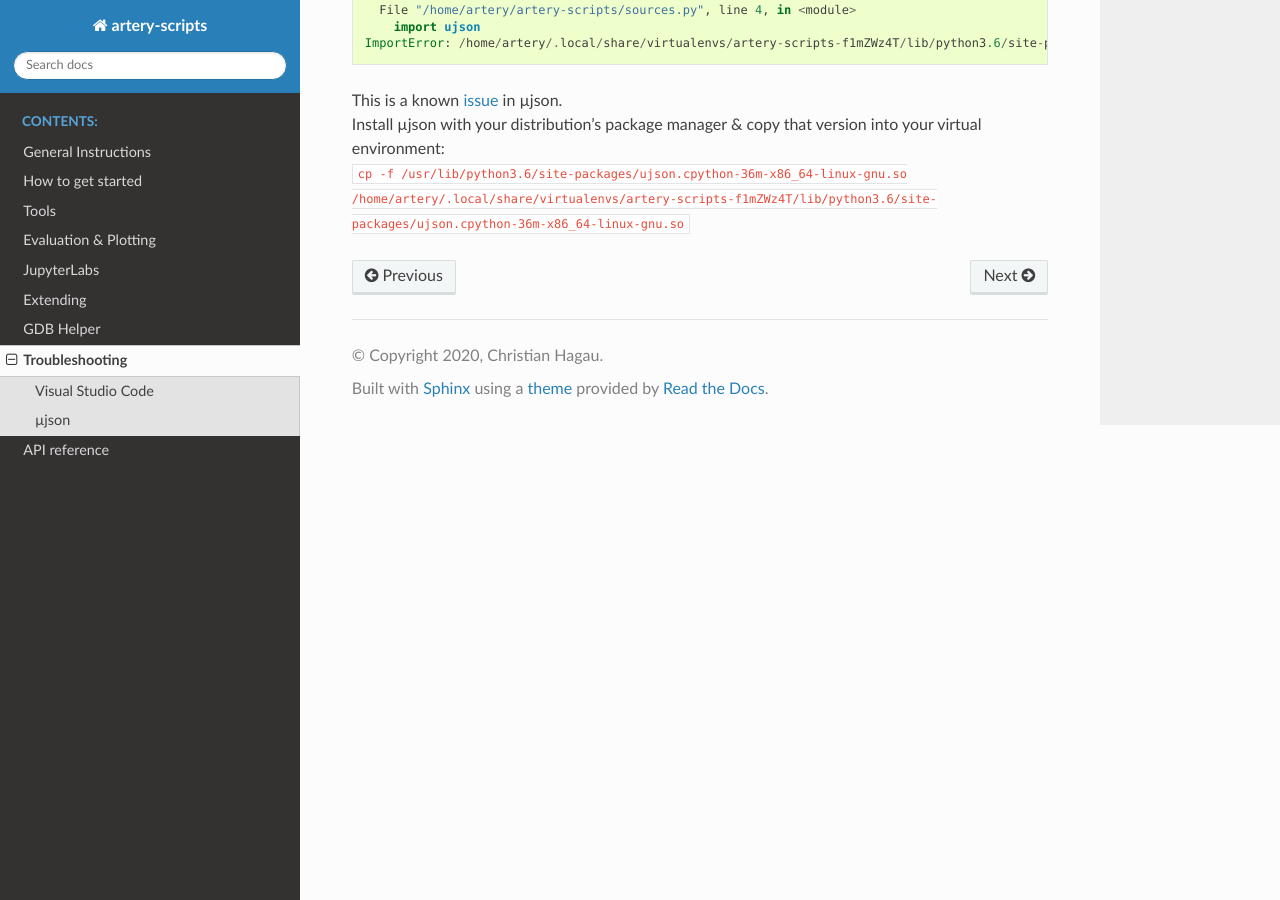
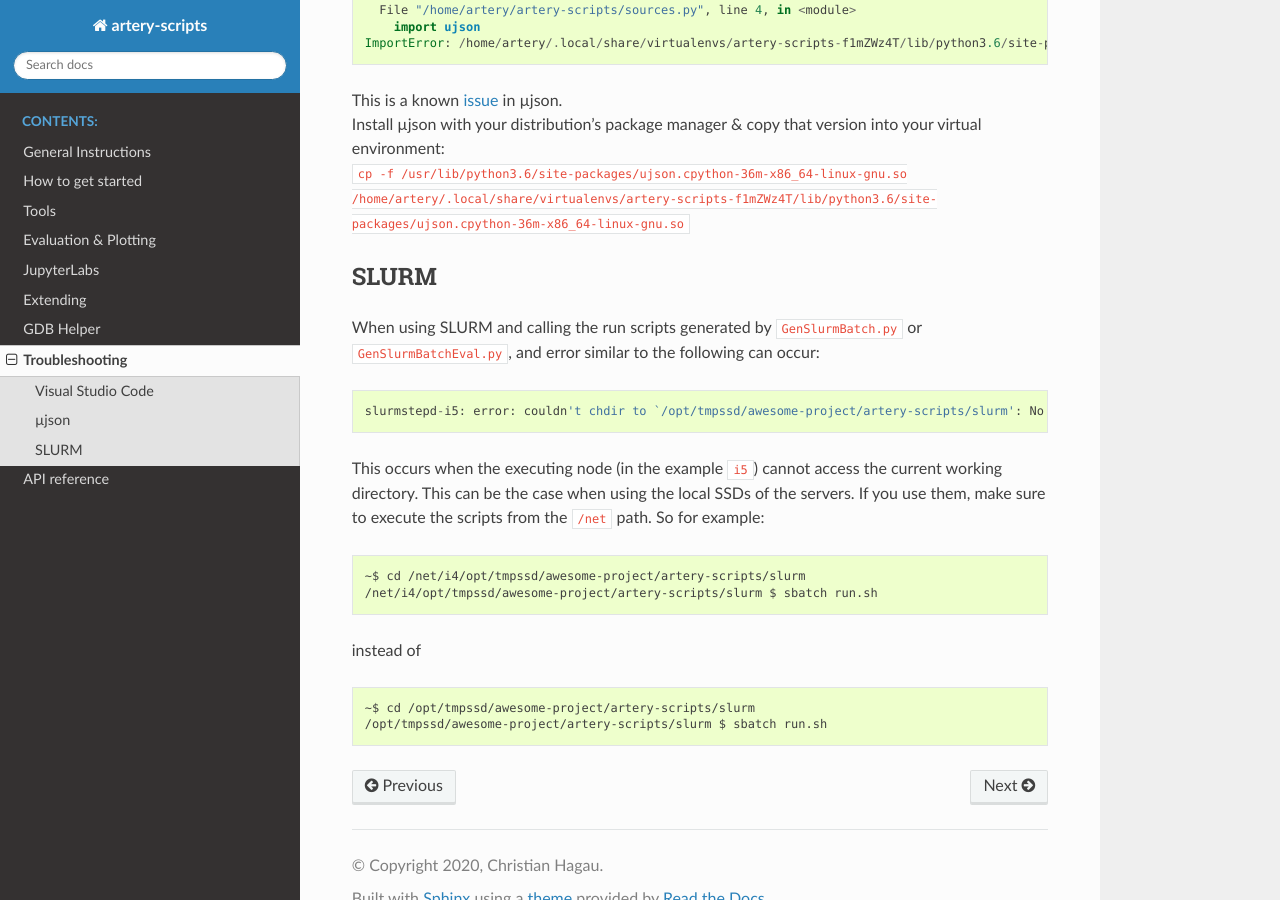
Before and after one commit to ibr-cm/ions, a Sphinx documentation site: the page built from doc/source/troubleshooting.md, in a window 1280 px wide and 900 px high, scrolled down 1028 px. Built offline with Sphinx 7.4.7 and the Read the Docs theme 2.0.0, drawn with Linux system fonts in a browser that asks for light colours.

Commit message:
Update troubleshooting.md

````diff
--- a/doc/source/troubleshooting.md
+++ b/doc/source/troubleshooting.md
@@ -34,3 +34,20 @@ ImportError: /home/artery/.local/share/virtualenvs/artery-scripts-f1mZWz4T/lib/p
 This is a known [issue](https://github.com/esnme/ultrajson/issues/271) in µjson.
 Install µjson with your distribution's package manager & copy that version into your virtual environment:
 `cp -f /usr/lib/python3.6/site-packages/ujson.cpython-36m-x86_64-linux-gnu.so /home/artery/.local/share/virtualenvs/artery-scripts-f1mZWz4T/lib/python3.6/site-packages/ujson.cpython-36m-x86_64-linux-gnu.so`
+
+## SLURM
+When using SLURM and calling the run scripts generated by `GenSlurmBatch.py` or `GenSlurmBatchEval.py`, and error similar to the following can occur:
+
+```
+slurmstepd-i5: error: couldn't chdir to `/opt/tmpssd/awesome-project/artery-scripts/slurm': No such file or directory: going to /tmp instead
+```
+This occurs when the executing node (in the example `i5`) cannot access the current working directory. This can be the case when using the local SSDs of the servers. If you use them, make sure to execute the scripts from the `/net` path. So for example:
+```
+~$ cd /net/i4/opt/tmpssd/awesome-project/artery-scripts/slurm
+/net/i4/opt/tmpssd/awesome-project/artery-scripts/slurm $ sbatch run.sh
+```
+instead of
+```
+~$ cd /opt/tmpssd/awesome-project/artery-scripts/slurm
+/opt/tmpssd/awesome-project/artery-scripts/slurm $ sbatch run.sh
+```
````
